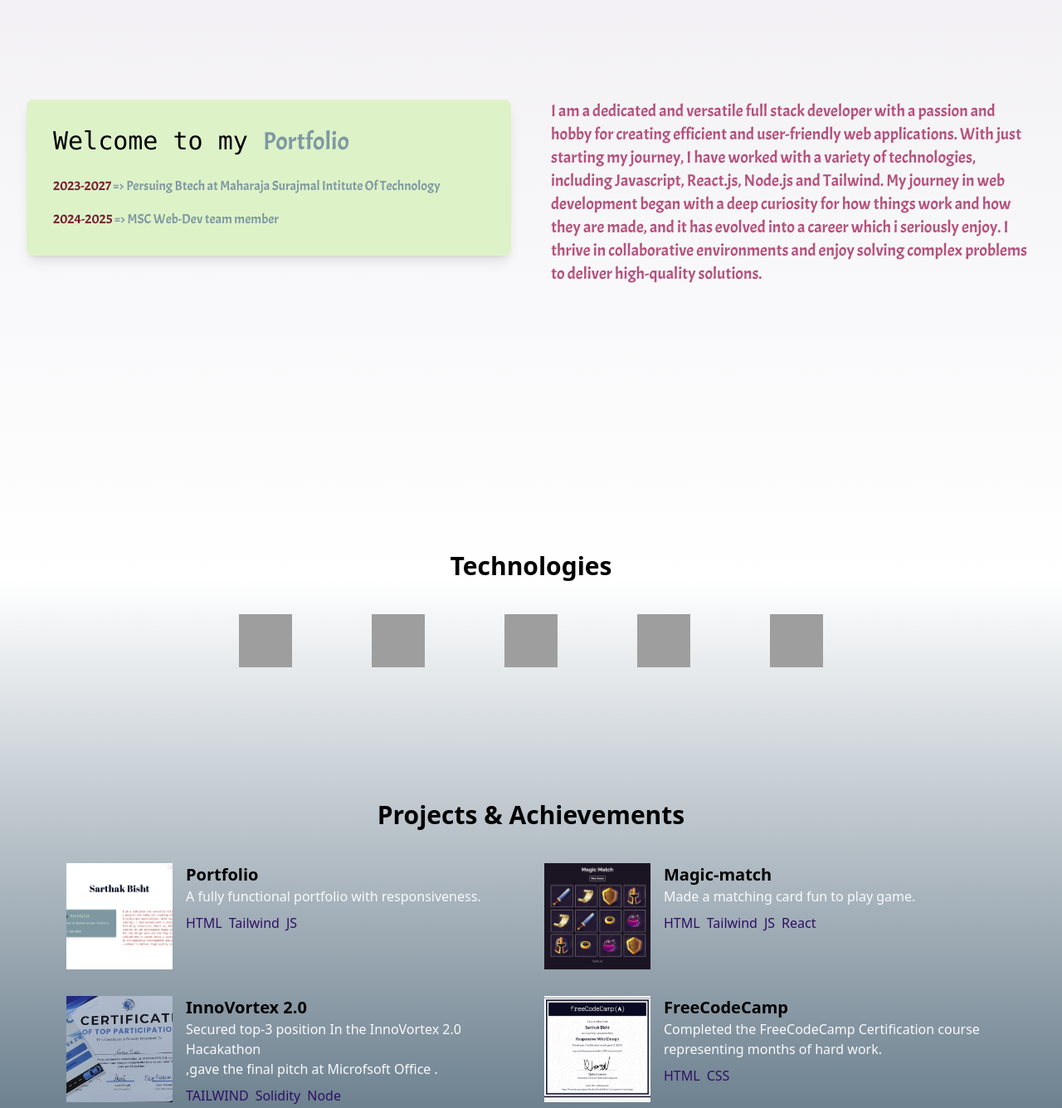
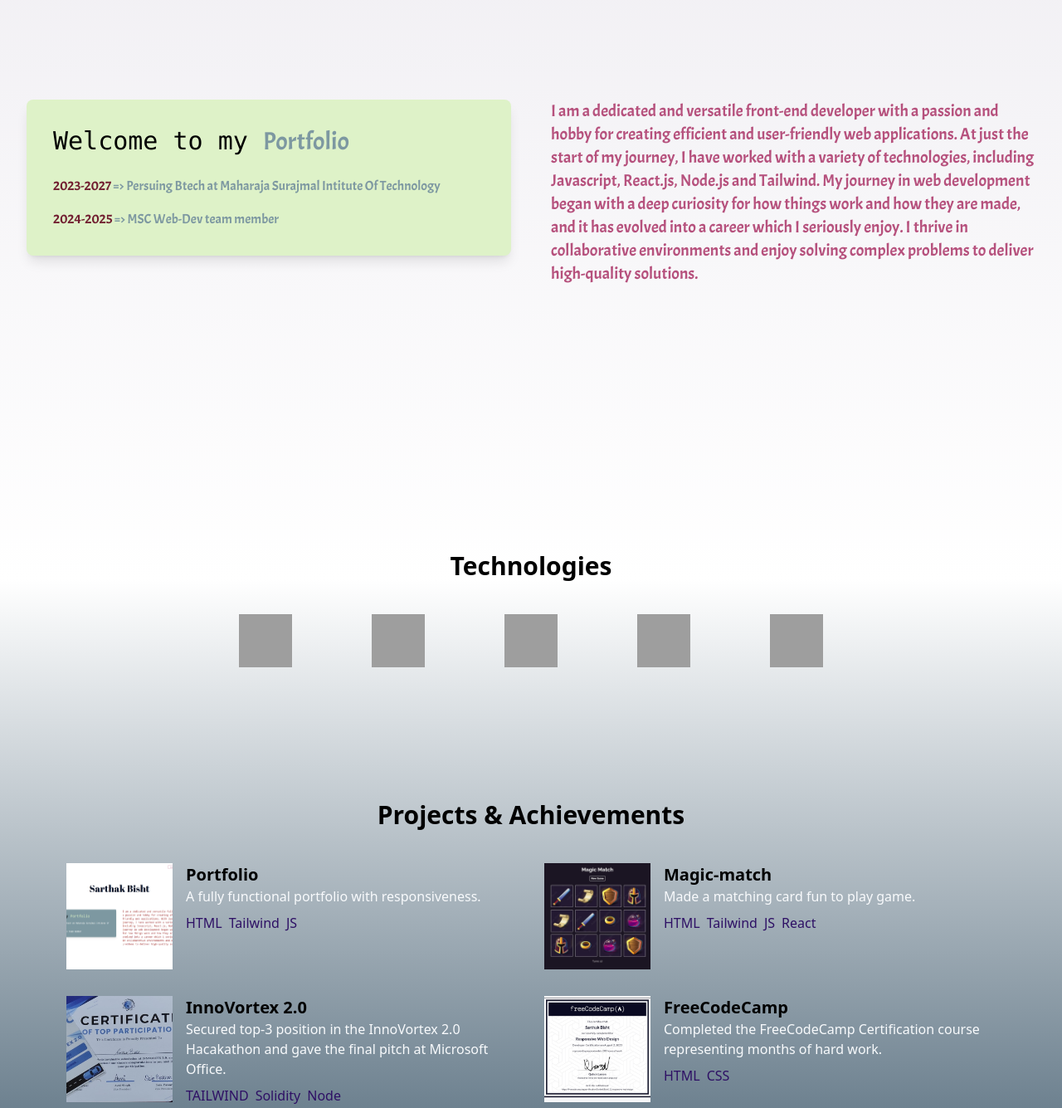
Before and after one commit to sarthakbisht111/portfolio-project, a website: page index.html in a window 1280 px wide. Shown: the part 240-1575 px from the top of the page at 83% size. Drawn offline with Linux system fonts and the light colour scheme; grey boxes are pictures that could not be loaded.

Commit message:
edited descriptions

```diff
--- a/index.html
+++ b/index.html
@@ -137,7 +137,7 @@
 
               <!-- About Text -->
               <div class="slideInRight w-full md:w-1/2">
-                <p class="font-acme text-lg leading-relaxed text-brand-pink md:text-xl">I am a dedicated and versatile full stack developer with a passion and hobby for creating efficient and user-friendly web applications. With just starting my journey, I have worked with a variety of technologies, including Javascript, React.js, Node.js and Tailwind. My journey in web development began with a deep curiosity for how things work and how they are made, and it has evolved into a career which i seriously enjoy. I thrive in collaborative environments and enjoy solving complex problems to deliver high-quality solutions.</p>
+                <p class="font-acme text-lg leading-relaxed text-brand-pink md:text-xl sm:felx sm:justify-center">I am a dedicated and versatile front-end developer with a passion and hobby for creating efficient and user-friendly web applications. At just the start of my  journey, I have worked with a variety of technologies, including Javascript, React.js, Node.js and Tailwind. My journey in web development began with a deep curiosity for how things work and how they are made, and it has evolved into a career which I seriously enjoy. I thrive in collaborative environments and enjoy solving complex problems to deliver high-quality solutions.</p>
               </div>
             </div>
           </div>
@@ -215,8 +215,8 @@
                           <img src="InnoVortex 2.0.jpg" alt="InnoVortex 2.0" class="w-32 h-32 object-cover">
                           <div class="overflow-hidden">
                             <h3 class="text-xl font-semibold block">InnoVortex 2.0</h3>
-                            <p class="text-slate-50 flex">Secured top-3 position In the InnoVortex 2.0 Hacakathon </p>
-                            <p class="text-slate-50 flex">,gave the final pitch at Microfsoft Office .</p>
+                            <p class="text-slate-50 flex">Secured top-3 position in the InnoVortex 2.0 Hacakathon and gave the final pitch at Microsoft Office. </p>
+                            <!-- <p class="text-slate-50 flex">,gave the final pitch at Microsoft Office .</p> -->
                             <div class="flex flex-wrap space-x-2 mt-2 text-violet-950">
                                 <span>TAILWIND</span>
                                 <span>Solidity</span>
```
Also changed, not shown: output.css.
